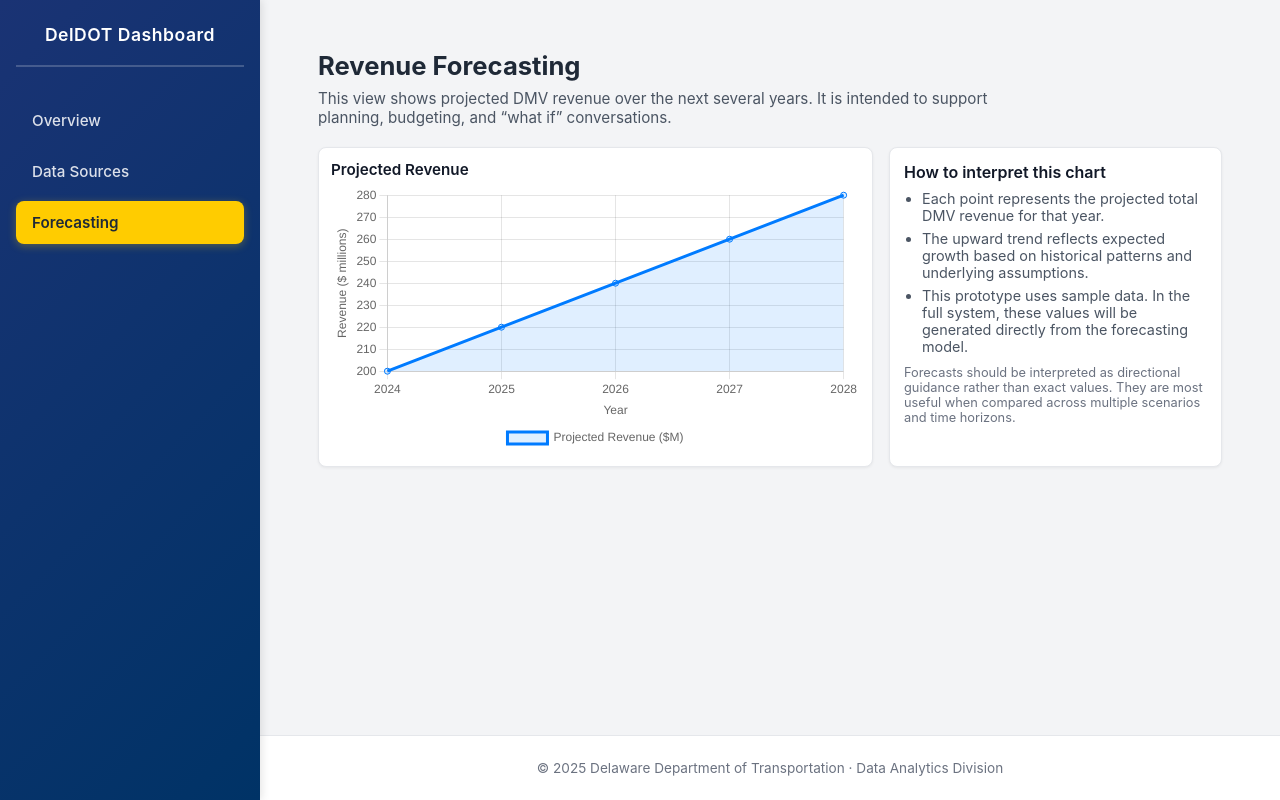
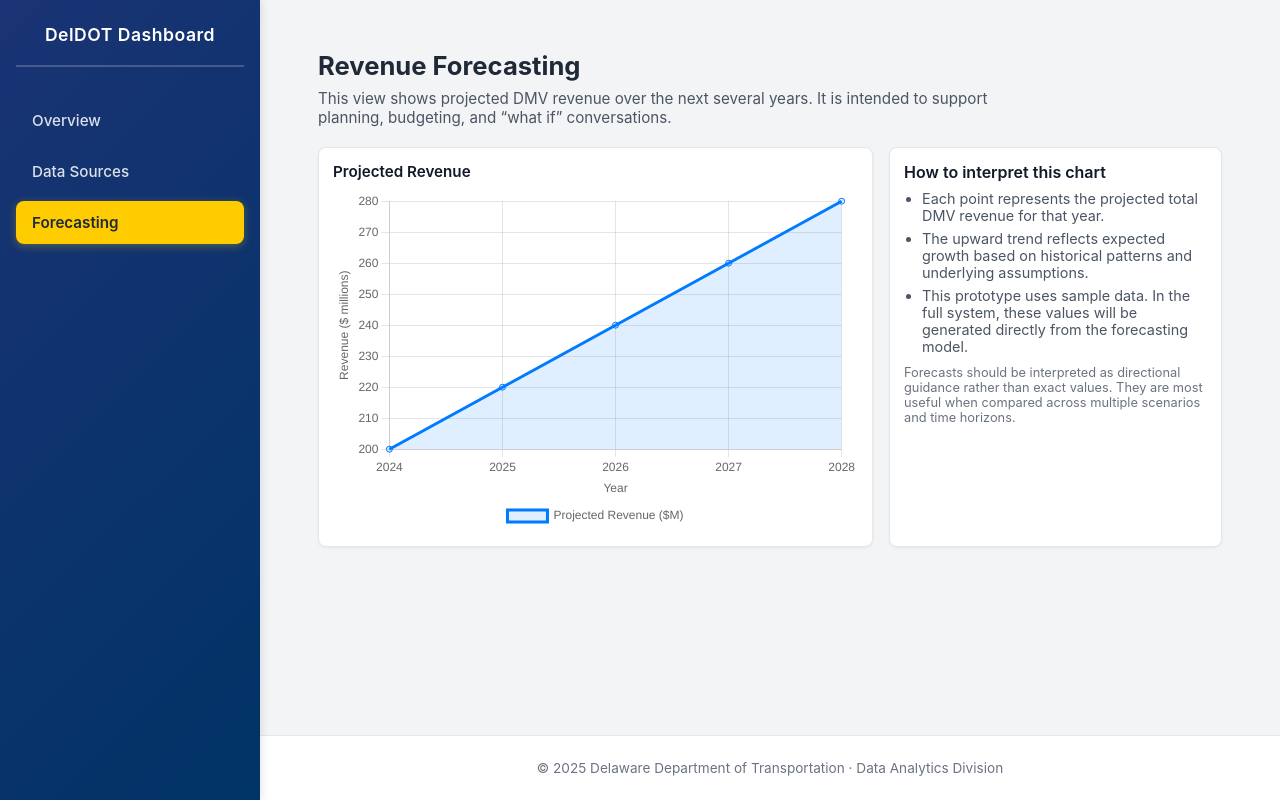
Before and after one commit to msreenam/deldot_revenue_forecast, a React (Create React App) app in the folder my-react-app/: page /forecasting in a window 1280 px wide. Built offline with nearby package versions, Linux system fonts and the light colour scheme.

Commit message:
fixed graph on forecasting page

```diff
--- a/my-react-app/src/components/Forecasting.css
+++ b/my-react-app/src/components/Forecasting.css
@@ -28,26 +28,29 @@
   background: #ffffff;
   border-radius: 8px;
   border: 1px solid #e5e7eb;
-  padding: 12px;
+  padding: 14px;
   box-shadow: 0 1px 3px rgba(0,0,0,0.06);
   display: flex;
   flex-direction: column;
-  height: 320px;
+  min-height: 400px;
 }
 
 .chart-heading {
   font-size: 0.95rem;
   font-weight: 600;
   color: #111827;
-  margin: 0 0 6px 0;
+  margin: 0 0 10px 0;
 }
 
 .forecast-chart-body {
-  flex: 1;
+  flex: 1 1 auto;
   position: relative;
+  min-height: 300px;
+  width: 100%;
 }
 
 .forecast-chart-body canvas {
+  display: block;
   width: 100% !important;
   height: 100% !important;
 }
```
